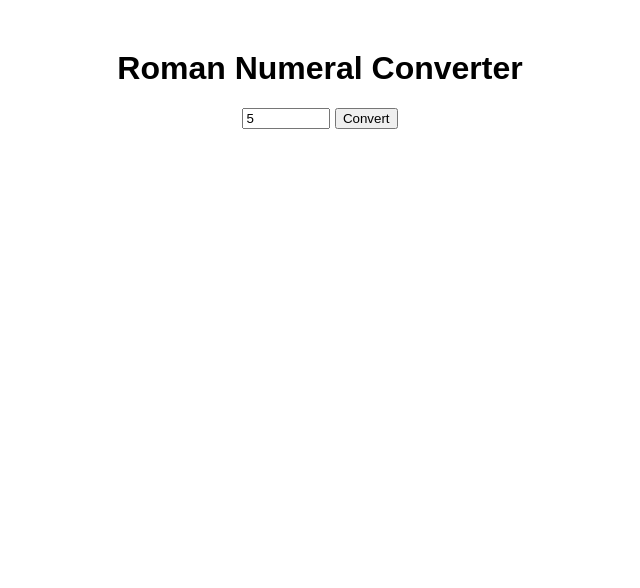
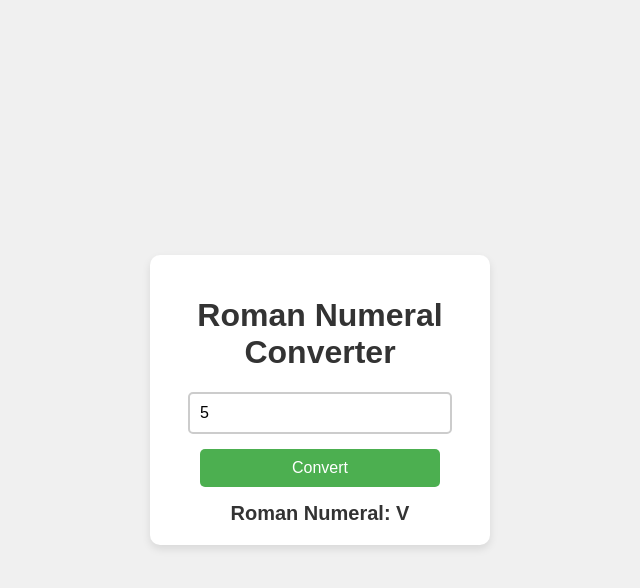
Before and after one commit to acciojob/Roman-Numeral-Converter-MAYANKSINGHCHAUHAN, a website: page main.html in a window 1280 px wide. Both pictures are taken after typing "5" into the empty fields and a click on the button "Convert". Shown: the whole page, without its empty margins (320-960 px from the left). Drawn offline with Linux system fonts and the light colour scheme.

Commit message:
created a submission

```diff
--- a/main.html
+++ b/main.html
@@ -4,48 +4,16 @@
     <meta charset="UTF-8">
     <meta name="viewport" content="width=device-width, initial-scale=1.0">
     <title>Roman Numeral Converter</title>
-    <style>
-        body {
-            font-family: Arial, sans-serif;
-            text-align: center;
-            margin: 50px;
-        }
-        .output {
-            margin-top: 20px;
-            font-size: 20px;
-            font-weight: bold;
-        }
-    </style>
+    <link rel="stylesheet" href="styles.css">
 </head>
 <body>
-    <h1>Roman Numeral Converter</h1>
-    <input type="number" id="number" placeholder="Enter a number" min="0" max="100000">
-    <button onclick="convertToRoman()">Convert</button>
-    <div class="output" id="output"></div>
+    <div class="container">
+        <h1>Roman Numeral Converter</h1>
+        <input type="number" id="inputNumber" placeholder="Enter a number" min="0" max="100000" />
+        <button onclick="convert()">Convert</button>
+        <div id="result"></div>
+    </div>
 
-    <script>
-        function convertToRoman(num) {
-            if (num < 0 || num > 100000) {
-                document.getElementById("output").innerText = "Number out of range";
-                return;
-            }
-
-            const romanNumerals = [
-                ["M", 1000], ["CM", 900], ["D", 500], ["CD", 400],
-                ["C", 100], ["XC", 90], ["L", 50], ["XL", 40],
-                ["X", 10], ["IX", 9], ["V", 5], ["IV", 4], ["I", 1]
-            ];
-
-            let result = "";
-            for (let [symbol, value] of romanNumerals) {
-                while (num >= value) {
-                    result += symbol;
-                    num -= value;
-                }
-            }
-
-            document.getElementById("output").innerText = result;
-        }
-    </script>
+    <script src="script.js"></script>
 </body>
 </html>
--- /dev/null
+++ b/script.js
@@ -0,0 +1,45 @@
+// Function to convert a decimal number to Roman numeral
+function convertToRoman(num) {
+    // Array of Roman numeral symbols and their corresponding decimal values
+    const romanSymbols = [
+        ['M', 1000],
+        ['CM', 900],
+        ['D', 500],
+        ['CD', 400],
+        ['C', 100],
+        ['XC', 90],
+        ['L', 50],
+        ['XL', 40],
+        ['X', 10],
+        ['IX', 9],
+        ['V', 5],
+        ['IV', 4],
+        ['I', 1]
+    ];
+
+    let result = ''; // Initialize the result string
+
+    // Loop through each Roman numeral symbol starting from the largest
+    for (let i = 0; i < romanSymbols.length; i++) {
+        // While the number is larger than or equal to the Roman numeral value
+        while (num >= romanSymbols[i][1]) {
+            result += romanSymbols[i][0]; // Append the Roman symbol
+            num -= romanSymbols[i][1]; // Subtract the corresponding value
+        }
+    }
+
+    return result; // Return the Roman numeral
+}
+
+// Function that gets the input value and triggers the conversion
+function convert() {
+    const inputNumber = document.getElementById('inputNumber').value; // Get the input value
+    const resultDiv = document.getElementById('result'); // Get the result div
+
+    if (inputNumber === '' || inputNumber < 0 || inputNumber > 100000) {
+        resultDiv.textContent = 'Please enter a valid number between 0 and 100000';
+    } else {
+        const romanNumeral = convertToRoman(parseInt(inputNumber)); // Convert the number to Roman numeral
+        resultDiv.textContent = `Roman Numeral: ${romanNumeral}`; // Display the result
+    }
+}
--- /dev/null
+++ b/styles.css
@@ -0,0 +1,55 @@
+/* Basic styling for the page */
+body {
+    font-family: Arial, sans-serif;
+    background-color: #f0f0f0;
+    margin: 0;
+    padding: 0;
+    display: flex;
+    justify-content: center;
+    align-items: center;
+    height: 100vh;
+}
+
+.container {
+    text-align: center;
+    background-color: white;
+    padding: 20px;
+    border-radius: 10px;
+    box-shadow: 0 4px 8px rgba(0, 0, 0, 0.1);
+    width: 300px;
+}
+
+h1 {
+    color: #333;
+}
+
+input {
+    width: 80%;
+    padding: 10px;
+    font-size: 16px;
+    margin-bottom: 15px;
+    border: 2px solid #ccc;
+    border-radius: 5px;
+}
+
+button {
+    width: 80%;
+    padding: 10px;
+    font-size: 16px;
+    background-color: #4CAF50;
+    color: white;
+    border: none;
+    border-radius: 5px;
+    cursor: pointer;
+}
+
+button:hover {
+    background-color: #45a049;
+}
+
+#result {
+    margin-top: 15px;
+    font-size: 20px;
+    font-weight: bold;
+    color: #333;
+}
```
